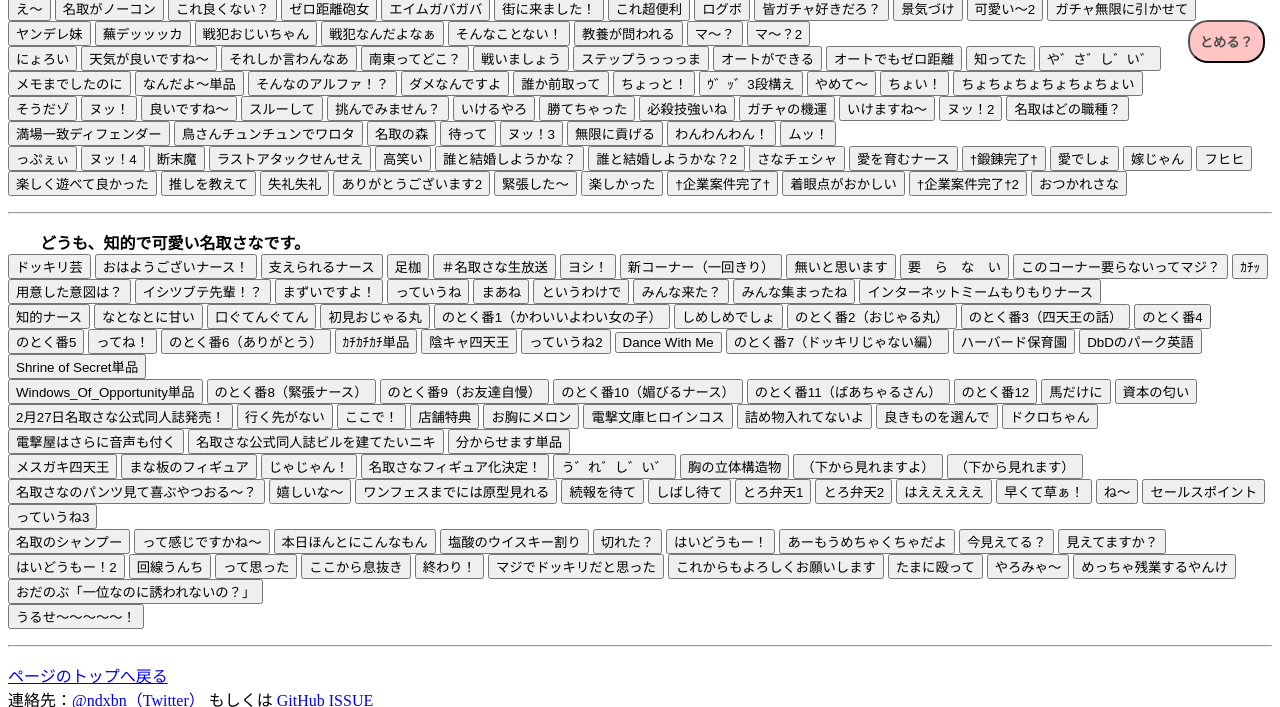
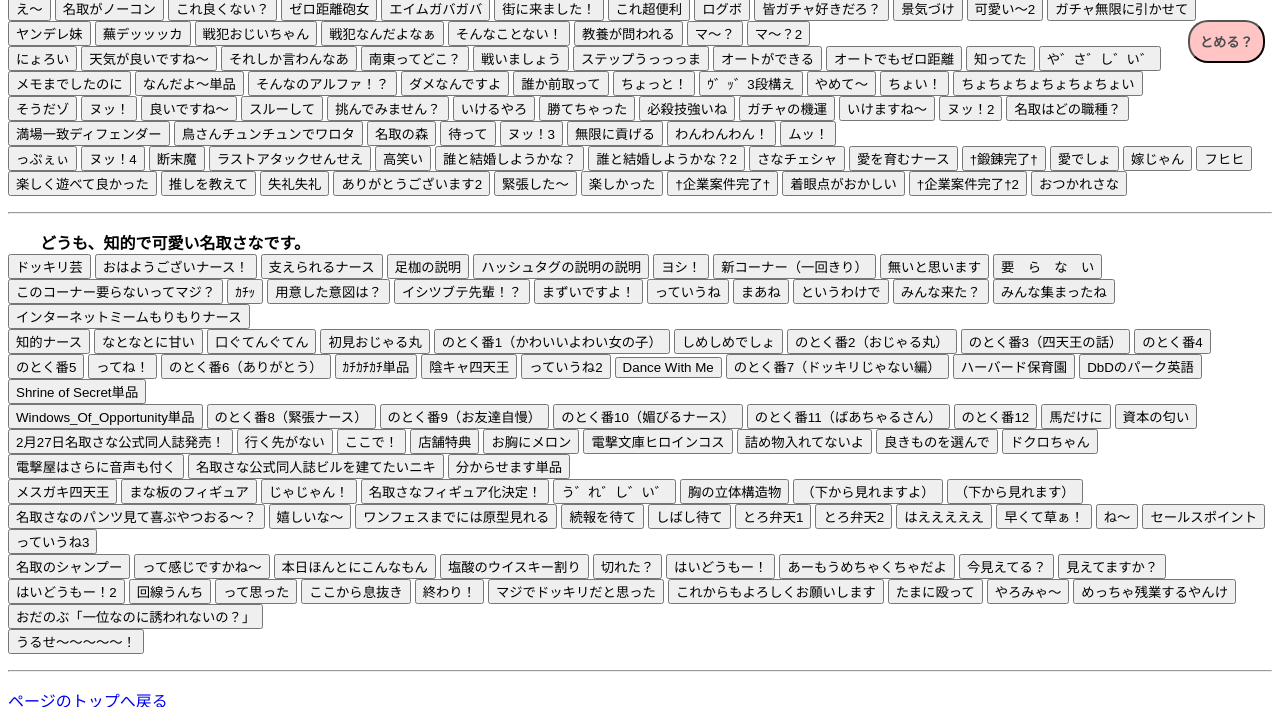
Before and after one commit to sanabutton/sanabutton.github.io, a Jekyll site: the page built from index.html, in a window 1280 px wide and 900 px high, scrolled down 18167 px, cut to the strip 0-707 px from the top of the window. Built offline with Jekyll 4.4.1, drawn with Linux system fonts in a browser that asks for light colours; comment, search, counter and statistics services are not loaded.

Commit message:
ボタンの名前を変えた

```diff
--- a/_posts/2018-12-06-どうも、知的で可愛い名取さなです。.html
+++ b/_posts/2018-12-06-どうも、知的で可愛い名取さなです。.html
@@ -7,9 +7,9 @@ buttons:
     - file-name: どうも、知的で可愛い名取さなです。/支えられるナース
       value: 支えられるナース
     - file-name: どうも、知的で可愛い名取さなです。/足枷
-      value: 足枷
+      value: 足枷の説明
     - file-name: どうも、知的で可愛い名取さなです。/＃名取さな生放送
-      value: ＃名取さな生放送
+      value: ハッシュタグの説明の説明
     - file-name: どうも、知的で可愛い名取さなです。/ヨシ！
       value: ヨシ！
     - file-name: どうも、知的で可愛い名取さなです。/新コーナー（一回きり）
```
